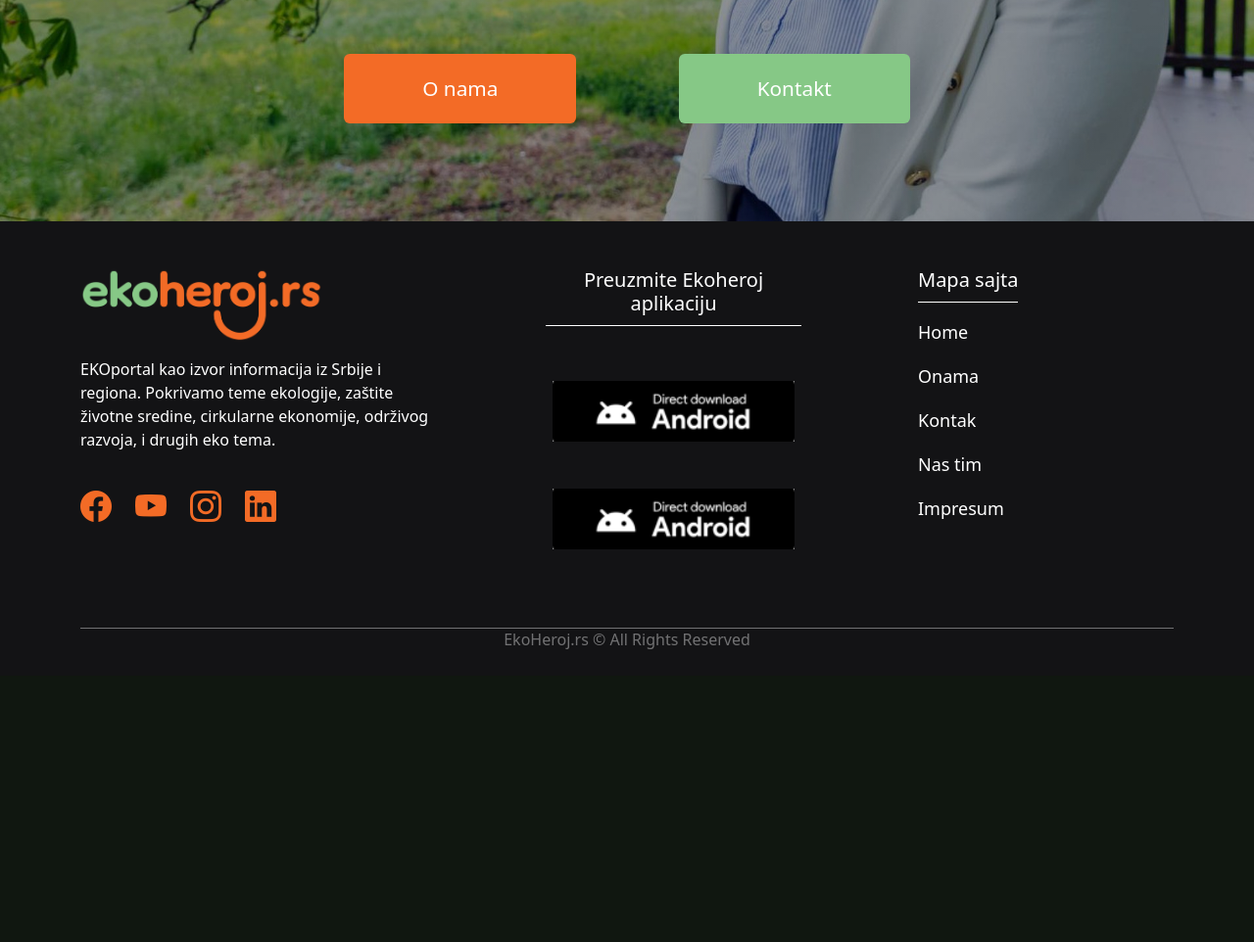
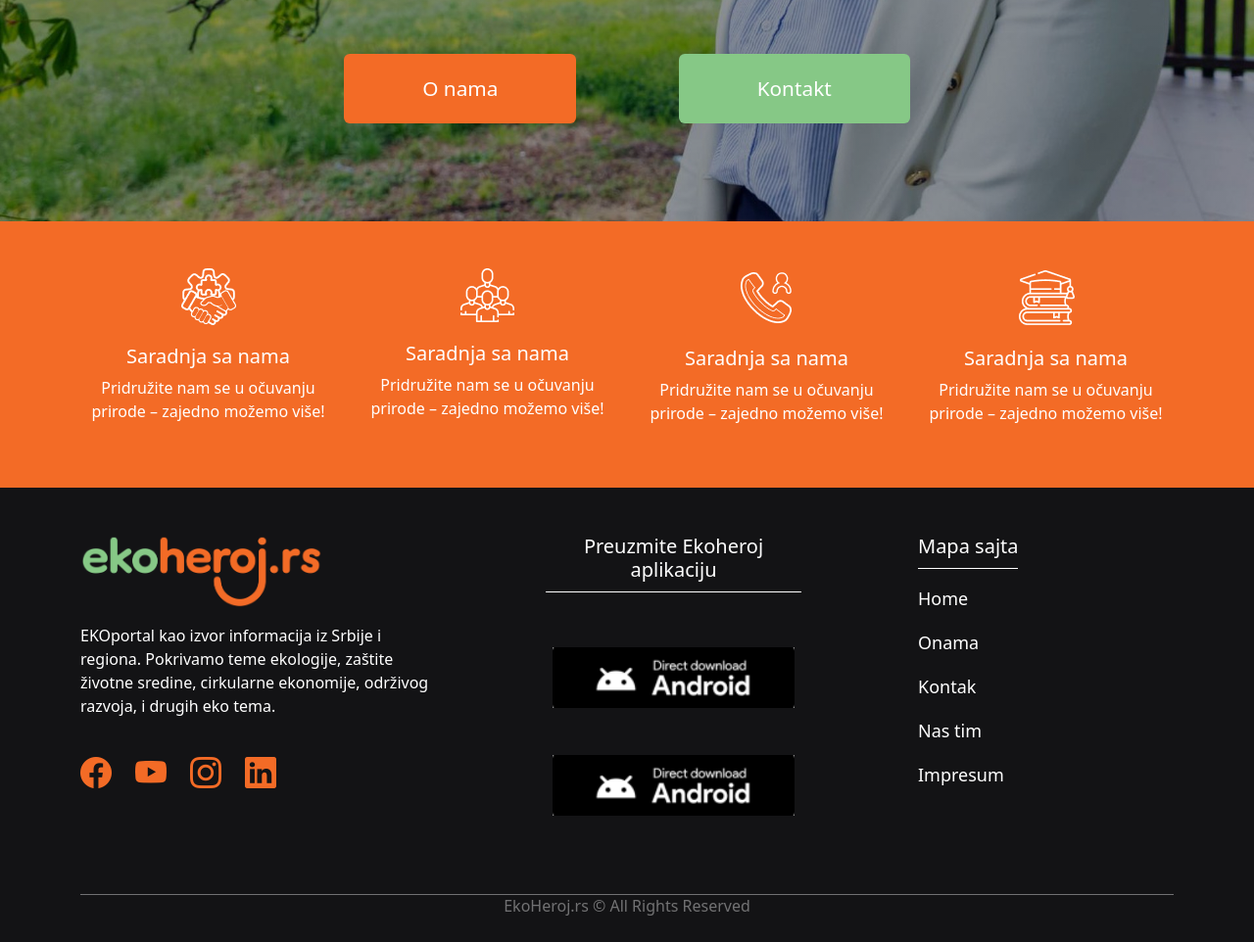
Before and after one commit to VesnaE/primer1, a PHP site: page / in a window 1280 px wide. Shown: the part 572-1534 px from the top of the page at 98% size. Before the commit the page ends 1235 px from the top, so only its background shows below. Run offline with PHP 8.4, Linux system fonts and the light colour scheme.

Commit message:
o nama i instalacija swiper slider

```diff
--- a/footer.php
+++ b/footer.php
@@ -42,6 +42,9 @@
 
 <script src="https://cdn.jsdelivr.net/npm/bootstrap@5.3.5/dist/js/bootstrap.bundle.min.js"
   integrity="sha384-k6d4wzSIapyDyv1kpU366/PK5hCdSbCRGRCMv+eplOQJWyd1fbcAu9OCUj5zNLiq" crossorigin="anonymous"></script>
+
+  <script src="https://cdn.jsdelivr.net/npm/swiper@11/swiper-bundle.min.js"></script>
+  <script src="main.js"></script>
 </body>
 
 </html>
--- a/header.php
+++ b/header.php
@@ -8,6 +8,8 @@
   <link href="https://cdn.jsdelivr.net/npm/bootstrap@5.3.5/dist/css/bootstrap.min.css" rel="stylesheet"
     integrity="sha384-SgOJa3DmI69IUzQ2PVdRZhwQ+dy64/BUtbMJw1MZ8t5HZApcHrRKUc4W0kG879m7" crossorigin="anonymous">
   <link rel="stylesheet" href="https://cdn.jsdelivr.net/npm/bootstrap-icons@1.11.3/font/bootstrap-icons.min.css">
+  <link rel="stylesheet"
+        href="https://cdn.jsdelivr.net/npm/swiper@11/swiper-bundle.min.css"/>
   <link rel="stylesheet" href="style.css">
 
 </head>
--- a/index.php
+++ b/index.php
@@ -1,6 +1,6 @@
 <?php include "header.php"; ?>
 
-
+<!-- header -->
 <header class="homeHeader">
     <div class="hroup">
         <h1>Dobrodošli na EKOHEROJ portal</h1>
@@ -11,6 +11,34 @@
     </div>
 </header>
 
+<!-- o nama -->
+ <div class="onama py-5">
+    <div class="container">
+        <div class="row">
+            <div class="col-md-3 text-center">
+                <img src="img/vector1.png" alt="">
+                <h4>Saradnja sa nama</h4>
+                <p>Pridružite nam se u očuvanju prirode – zajedno možemo više!</p>
+            </div>
+            <div class="col-md-3 text-center">
+                <img src="img/vector2.png" alt="">
+                <h4>Saradnja sa nama</h4>
+                <p>Pridružite nam se u očuvanju prirode – zajedno možemo više!</p>
+            </div>
+            <div class="col-md-3 text-center">
+                <img src="img/vector3.png" alt="">
+                <h4>Saradnja sa nama</h4>
+                <p>Pridružite nam se u očuvanju prirode – zajedno možemo više!</p>
+            </div>
+            <div class="col-md-3 text-center">
+                <img src="img/vector4.png" alt="">
+                <h4>Saradnja sa nama</h4>
+                <p>Pridružite nam se u očuvanju prirode – zajedno možemo više!</p>
+            </div>
+        </div>
+    </div>
+ </div>
+
 
 
 <?php include "footer.php";?>
--- a/style.css
+++ b/style.css
@@ -97,3 +97,13 @@ footer .col-md-3:nth-child(3) a {
 .homeHeader .btn-success {
     margin-left: 100px;
 }
+
+/* onama*/
+.onama {
+    background: var(--primary);
+    color: var(--white);
+}
+.onama h4 {
+    font-size: 20px;
+    margin-top: 20px;
+}
```
Also changed, not shown: img/onama1.png (added), img/onama2.png (added), main.js (added).
